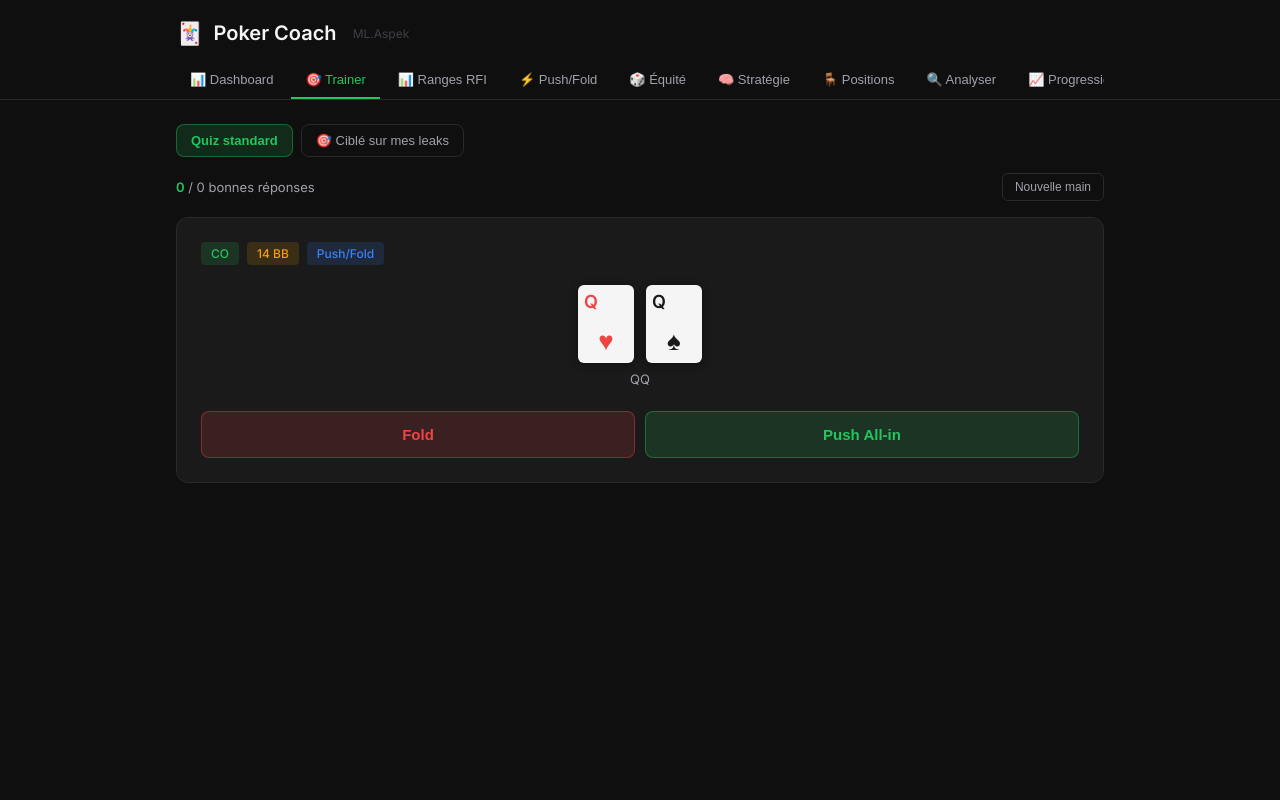
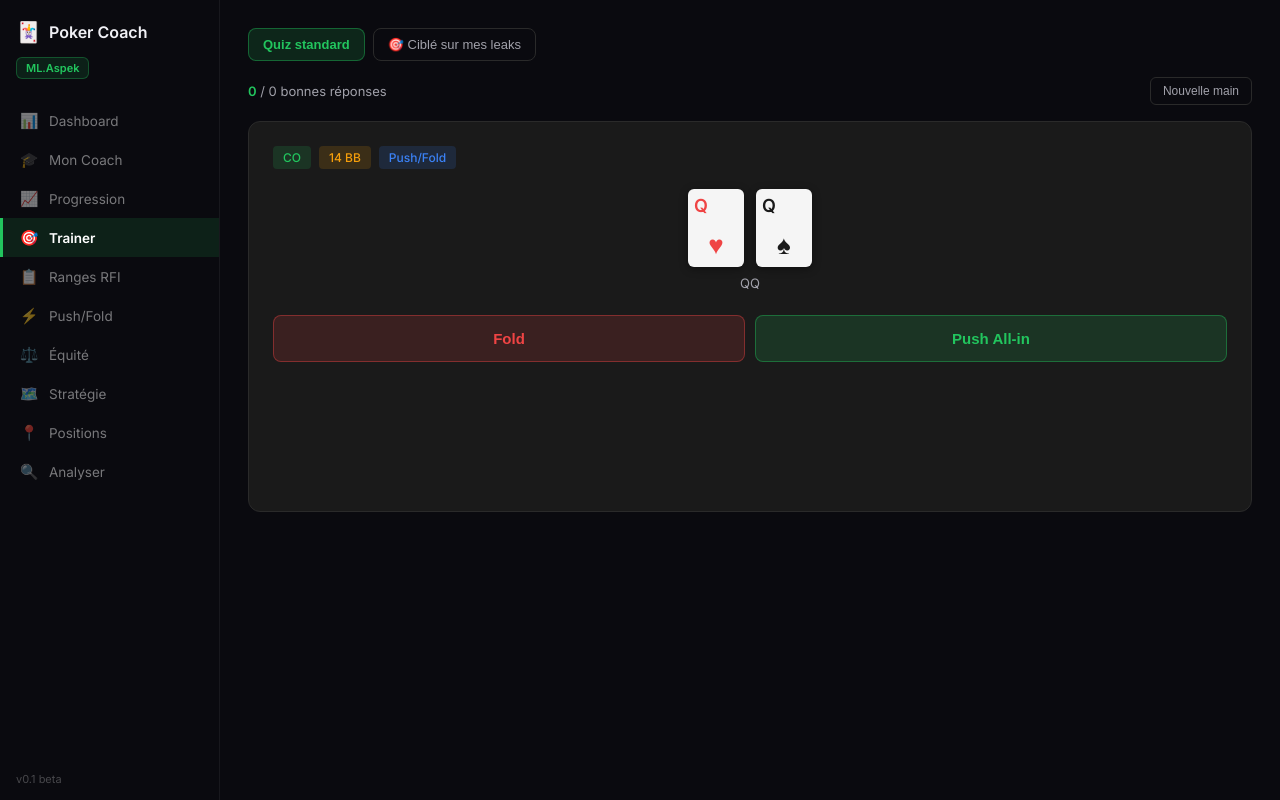
Before and after one commit to Aspekulos/poker-coach, a Next.js app: page / in a window 1280 px wide. Both pictures are taken after a click on the button "🎯 Trainer". Built offline with nearby package versions, Linux system fonts and the light colour scheme; no server answers; the database is empty.

Commit message:
refactor: sidebar navigation + premium dark UI redesign + 3D effects
Co-Authored-By: Claude Opus 4.8 (1M context) <noreply@anthropic.com>

```diff
--- a/app/globals.css
+++ b/app/globals.css
@@ -1,18 +1,55 @@
 @import url('https://fonts.googleapis.com/css2?family=Inter:wght@400;500;600&display=swap');
+
+:root {
+  --bg-base: #0a0a0f;
+  --bg-card: #111118;
+  --bg-card-hover: #16161f;
+  --border: rgba(255, 255, 255, 0.07);
+  --text-primary: #f0f0f5;
+  --text-secondary: rgba(255, 255, 255, 0.5);
+  --accent-green: #22c55e;
+  --accent-red: #ef4444;
+  --accent-orange: #f59e0b;
+  --accent-blue: #3b82f6;
+}
 
 *, *::before, *::after { box-sizing: border-box; margin: 0; padding: 0; }
 
 body {
   font-family: 'Inter', sans-serif;
-  background: #0f0f0f;
-  color: #f5f5f5;
+  background: var(--bg-base);
+  color: var(--text-primary);
   min-height: 100vh;
   -webkit-font-smoothing: antialiased;
 }
 
-::-webkit-scrollbar { width: 5px; height: 5px; }
-::-webkit-scrollbar-track { background: #1a1a1a; }
-::-webkit-scrollbar-thumb { background: #3f3f46; border-radius: 3px; }
+/* Scrollbars custom : fines, discrètes */
+::-webkit-scrollbar { width: 8px; height: 8px; }
+::-webkit-scrollbar-track { background: transparent; }
+::-webkit-scrollbar-thumb { background: rgba(255, 255, 255, 0.1); border-radius: 4px; }
+::-webkit-scrollbar-thumb:hover { background: rgba(255, 255, 255, 0.18); }
+* { scrollbar-width: thin; scrollbar-color: rgba(255, 255, 255, 0.1) transparent; }
+
+/* Carte générique réutilisable */
+.card {
+  background: var(--bg-card);
+  border: 1px solid var(--border);
+  border-radius: 12px;
+}
+
+/* Bouton primaire */
+.btn-primary {
+  background: var(--accent-green);
+  color: #000;
+  font-weight: 700;
+  border: none;
+  border-radius: 8px;
+  padding: 10px 20px;
+  cursor: pointer;
+  transition: filter 0.18s ease, opacity 0.18s ease;
+}
+.btn-primary:hover { filter: brightness(1.08); }
+.btn-primary:disabled { opacity: 0.6; cursor: not-allowed; }
 
 /* Prose styles pour markdown de l'analyseur */
 .prose-poker h2 { color: #22c55e; font-size: 15px; font-weight: 600; margin: 18px 0 8px; }
@@ -30,16 +67,77 @@ body {
 .suit-hearts, .suit-diamonds { color: #ef4444; }
 .suit-spades, .suit-clubs { color: #f5f5f5; }
 
-/* Carte avec léger relief 3D (utilisée par le Dashboard) */
+/* Stat card avec effet tilt 3D au survol (Dashboard) */
 .card-3d {
-  background: linear-gradient(145deg, #1d1d1d, #151515);
-  border: 1px solid #2a2a2a;
+  background: var(--bg-card);
+  border: 1px solid var(--border);
   border-radius: 12px;
   padding: 16px 18px;
-  box-shadow: 0 4px 12px rgba(0, 0, 0, 0.45), inset 0 1px 0 rgba(255, 255, 255, 0.04);
-  transition: transform 0.15s ease, box-shadow 0.15s ease;
+  transform-style: preserve-3d;
+  transition: transform 0.3s ease, box-shadow 0.3s ease;
 }
 .card-3d:hover {
-  transform: translateY(-2px);
-  box-shadow: 0 10px 22px rgba(0, 0, 0, 0.55), inset 0 1px 0 rgba(255, 255, 255, 0.06);
+  transform: perspective(1000px) rotateX(-4deg) rotateY(4deg) translateZ(8px);
+  box-shadow: 0 20px 40px rgba(0, 0, 0, 0.4), 0 0 0 1px rgba(34, 197, 94, 0.15);
 }
+
+/* Flip 3D des cartes de quiz (Trainer) */
+.card-flip-container { perspective: 1000px; }
+.card-flip {
+  position: relative;
+  transform-style: preserve-3d;
+  transition: transform 0.5s ease;
+  display: grid;
+}
+.card-flip > * { grid-area: 1 / 1; }
+.card-flip.flipped { transform: rotateY(180deg); }
+.card-front, .card-back {
+  backface-visibility: hidden;
+  -webkit-backface-visibility: hidden;
+}
+.card-back { transform: rotateY(180deg); }
+
+/* Cellules de la grille RFI : surbrillance fluide au survol */
+.rfi-cell {
+  transition: transform 0.18s ease, box-shadow 0.18s ease, filter 0.18s ease, opacity 0.1s ease;
+}
+.rfi-cell:hover {
+  transform: scale(1.18);
+  box-shadow: 0 0 0 1px var(--accent-green), 0 4px 12px rgba(0, 0, 0, 0.5);
+  filter: brightness(1.18);
+  z-index: 2;
+}
+
+/* Sidebar de navigation */
+.sidebar-item {
+  display: flex;
+  align-items: center;
+  gap: 10px;
+  width: 100%;
+  background: transparent;
+  border: none;
+  border-left: 3px solid transparent;
+  color: rgba(255, 255, 255, 0.45);
+  padding: 10px 16px;
+  font-size: 13.5px;
+  font-family: inherit;
+  text-align: left;
+  cursor: pointer;
+  transition: background 0.15s ease, color 0.15s ease;
+}
+.sidebar-item:hover { background: rgba(255, 255, 255, 0.08); color: var(--text-primary); }
+.sidebar-item:focus-visible { outline: 2px solid var(--accent-green); outline-offset: -2px; }
+.sidebar-item.active {
+  background: rgba(34, 197, 94, 0.12);
+  border-left: 3px solid var(--accent-green);
+  color: #fff;
+  font-weight: 600;
+}
+
+/* Respect des préférences de mouvement réduit */
+@media (prefers-reduced-motion: reduce) {
+  .card-3d, .card-flip, .rfi-cell, .sidebar-item { transition: none !important; }
+  .card-3d:hover { transform: none; }
+  .card-flip.flipped { transition: none; }
+  .rfi-cell:hover { transform: none; }
+}
--- a/app/layout.tsx
+++ b/app/layout.tsx
@@ -9,7 +9,7 @@ export const metadata: Metadata = {
 export default function RootLayout({ children }: { children: React.ReactNode }) {
   return (
     <html lang="fr">
-      <body style={{ background: '#0f0f0f' }}>{children}</body>
+      <body style={{ background: 'var(--bg-base)' }}>{children}</body>
     </html>
   )
 }
--- a/app/page.tsx
+++ b/app/page.tsx
@@ -24,65 +24,84 @@ const ProgressView = dynamic(() => import('@/components/ProgressView'), { ssr: f
 const PlayerCoach = dynamic(() => import('@/components/PlayerCoach'), { ssr: false, loading: Loading })
 const TableMap = dynamic(() => import('@/components/TableMap'), { ssr: false })
 
-type TabId = 'dashboard' | 'trainer' | 'ranges' | 'pushfold' | 'equity' | 'strategy' | 'table' | 'analyze' | 'progress' | 'coach'
+type TabId = 'dashboard' | 'coach' | 'progress' | 'trainer' | 'ranges' | 'pushfold' | 'equity' | 'strategy' | 'table' | 'analyze'
 
-const TABS: { id: TabId; label: string; desc: string }[] = [
-  { id: 'dashboard', label: '📊 Dashboard',    desc: 'Tournois & bankroll' },
-  { id: 'trainer',  label: '🎯 Trainer',      desc: 'Quiz interactif' },
-  { id: 'ranges',   label: '📊 Ranges RFI',   desc: "Grille d'ouvertures" },
-  { id: 'pushfold', label: '⚡ Push/Fold',     desc: 'Nash < 15BB' },
-  { id: 'equity',   label: '🎲 Équité',        desc: 'Calculateur' },
-  { id: 'strategy', label: '🧠 Stratégie',    desc: 'Par position' },
-  { id: 'table',    label: '🪑 Positions',    desc: 'Repère visuel' },
-  { id: 'analyze',  label: '🔍 Analyser',      desc: 'Main Winamax' },
-  { id: 'progress', label: '📈 Progression',   desc: 'Historique & stats' },
-  { id: 'coach',    label: '🎓 Mon Coach',     desc: 'Coaching personnalisé' },
+const NAV: { id: TabId; icon: string; label: string }[] = [
+  { id: 'dashboard', icon: '📊', label: 'Dashboard' },
+  { id: 'coach',     icon: '🎓', label: 'Mon Coach' },
+  { id: 'progress',  icon: '📈', label: 'Progression' },
+  { id: 'trainer',   icon: '🎯', label: 'Trainer' },
+  { id: 'ranges',    icon: '📋', label: 'Ranges RFI' },
+  { id: 'pushfold',  icon: '⚡', label: 'Push/Fold' },
+  { id: 'equity',    icon: '⚖️', label: 'Équité' },
+  { id: 'strategy',  icon: '🗺️', label: 'Stratégie' },
+  { id: 'table',     icon: '📍', label: 'Positions' },
+  { id: 'analyze',   icon: '🔍', label: 'Analyser' },
 ]
 
 export default function Home() {
   const [activeTab, setActiveTab] = useState<TabId>('dashboard')
 
   return (
-    <div style={{ minHeight: '100vh', background: '#0f0f0f' }}>
-      {/* Header */}
-      <header style={{ background: '#0f0f0f', borderBottom: '1px solid #2a2a2a' }}>
-        <div style={{ maxWidth: 960, margin: '0 auto', padding: '20px 16px 0' }}>
-          <div style={{ display: 'flex', alignItems: 'center', gap: 10, marginBottom: 16 }}>
-            <span style={{ fontSize: 22 }}>🃏</span>
-            <h1 style={{ fontSize: 20, fontWeight: 600, color: '#f5f5f5' }}>Poker Coach</h1>
-            <span style={{ fontSize: 12, color: '#3f3f46', marginLeft: 6 }}>ML.Aspek</span>
+    <div style={{ display: 'flex', height: '100vh', background: 'var(--bg-base)' }}>
+      {/* ───────────── Sidebar ───────────── */}
+      <aside
+        style={{
+          width: 220,
+          flexShrink: 0,
+          height: '100vh',
+          background: '#0a0a0f',
+          borderRight: '1px solid rgba(255,255,255,0.06)',
+          display: 'flex',
+          flexDirection: 'column',
+        }}
+      >
+        {/* Logo + badge joueur */}
+        <div style={{ padding: '20px 16px 18px' }}>
+          <div style={{ display: 'flex', alignItems: 'center', gap: 8, marginBottom: 12 }}>
+            <span style={{ fontSize: 20 }}>🃏</span>
+            <h1 style={{ fontSize: 16, fontWeight: 600, color: 'var(--text-primary)' }}>Poker Coach</h1>
+          </div>
+          <span
+            style={{
+              display: 'inline-block',
+              background: 'rgba(34,197,94,0.12)',
+              color: '#22c55e',
+              border: '1px solid rgba(34,197,94,0.3)',
+              borderRadius: 6,
+              padding: '3px 9px',
+              fontSize: 11,
+              fontWeight: 600,
+            }}
+          >
+            ML.Aspek
+          </span>
         </div>
 
-          <nav style={{ display: 'flex', overflowX: 'auto', gap: 4 }}>
-            {TABS.map(tab => {
-              const active = activeTab === tab.id
-              return (
+        {/* Navigation */}
+        <nav style={{ flex: 1, overflowY: 'auto', paddingTop: 4 }}>
+          {NAV.map(item => (
             <button
-                  key={tab.id}
-                  onClick={() => setActiveTab(tab.id)}
-                  style={{
-                    background: 'transparent',
-                    color: active ? '#22c55e' : '#a1a1aa',
-                    border: 'none',
-                    borderBottom: active ? '2px solid #22c55e' : '2px solid transparent',
-                    padding: '10px 14px',
-                    fontSize: 13,
-                    fontWeight: active ? 500 : 400,
-                    cursor: 'pointer',
-                    whiteSpace: 'nowrap',
-                    transition: 'all 0.15s ease',
-                  }}
+              key={item.id}
+              onClick={() => setActiveTab(item.id)}
+              aria-current={activeTab === item.id ? 'page' : undefined}
+              className={`sidebar-item${activeTab === item.id ? ' active' : ''}`}
             >
-                  {tab.label}
+              <span style={{ fontSize: 15, width: 20, textAlign: 'center' }}>{item.icon}</span>
+              <span>{item.label}</span>
             </button>
-              )
-            })}
+          ))}
         </nav>
+
+        {/* Footer version */}
+        <div style={{ padding: '14px 16px', fontSize: 11, color: 'rgba(255,255,255,0.25)' }}>
+          v0.1 beta
         </div>
-      </header>
+      </aside>
 
-      {/* Contenu */}
-      <main style={{ maxWidth: 960, margin: '0 auto', padding: '24px 16px' }}>
+      {/* ───────────── Contenu principal ───────────── */}
+      <main style={{ flex: 1, overflowY: 'auto', height: '100vh' }}>
+        <div style={{ maxWidth: 1100, margin: '0 auto', padding: '28px 28px 48px' }}>
           {activeTab === 'dashboard' && <Dashboard />}
           {activeTab === 'trainer' && <Trainer />}
           {activeTab === 'ranges' && <RangeMatrix />}
@@ -93,6 +112,7 @@ export default function Home() {
           {activeTab === 'analyze' && <HandAnalyzer />}
           {activeTab === 'progress' && <ProgressView />}
           {activeTab === 'coach' && <PlayerCoach />}
+        </div>
       </main>
     </div>
   )
--- a/components/ProgressView.tsx
+++ b/components/ProgressView.tsx
@@ -2,7 +2,7 @@
 
 import { useEffect, useState } from 'react'
 import ReactMarkdown from 'react-markdown'
-import { LineChart, Line, XAxis, YAxis, Tooltip, ResponsiveContainer, ReferenceLine } from 'recharts'
+import { LineChart, Line, XAxis, YAxis, Tooltip, ResponsiveContainer, ReferenceLine, CartesianGrid } from 'recharts'
 import { getAnalysisHistory, AnalysisRecord } from '@/lib/supabase'
 
 function formatDate(iso?: string): string {
@@ -263,6 +263,7 @@ export default function ProgressView() {
           </p>
           <ResponsiveContainer width="100%" height={180}>
             <LineChart data={chartData} margin={{ top: 4, right: 8, bottom: 0, left: -20 }}>
+              <CartesianGrid stroke="rgba(255,255,255,0.05)" strokeDasharray="3 3" vertical={false} />
               <XAxis
                 dataKey="date"
                 tick={{ fontSize: 11, fill: '#3f3f46' }}
--- a/components/RangeMatrix.tsx
+++ b/components/RangeMatrix.tsx
@@ -91,6 +91,7 @@ export default function RangeMatrix() {
               return (
                 <div
                   key={`${i}-${j}`}
+                  className="rfi-cell"
                   onMouseEnter={(e) => {
                     setHoveredHand(hand)
                     const rect = e.currentTarget.getBoundingClientRect()
@@ -112,7 +113,6 @@ export default function RangeMatrix() {
                     borderRadius: 2,
                     cursor: 'pointer',
                     opacity: dimmed ? 0.15 : 1,
-                    transition: 'opacity 0.1s ease',
                   }}
                 >
                   {hand}
--- a/components/Trainer.tsx
+++ b/components/Trainer.tsx
@@ -177,6 +177,42 @@ function StandardTrainer() {
     ? RFI_COLORS[spot.position as RFIPosition] ?? RFI_COLORS.Fold
     : { bg: 'rgba(34,197,94,0.15)', text: '#22c55e', label: spot.position }
 
+  // Faces partagées entre le recto (question) et le verso (résultat) du flip
+  const faceStyle: React.CSSProperties = {
+    background: '#1a1a1a',
+    border: '1px solid #2a2a2a',
+    borderRadius: 12,
+    padding: 24,
+  }
+
+  const badges = (
+    <div style={{ display: 'flex', gap: 8, marginBottom: 20, flexWrap: 'wrap' }}>
+      <span style={{ background: posColor.bg, color: posColor.text, padding: '4px 10px', borderRadius: 4, fontSize: 12, fontWeight: 500 }}>
+        {spot.position}
+      </span>
+      {spot.mode === 'pushfold' && (
+        <span style={{ background: 'rgba(245,158,11,0.15)', color: '#f59e0b', padding: '4px 10px', borderRadius: 4, fontSize: 12, fontWeight: 500 }}>
+          {spot.stackBB} BB
+        </span>
+      )}
+      <span style={{ background: 'rgba(59,130,246,0.15)', color: '#3b82f6', padding: '4px 10px', borderRadius: 4, fontSize: 12, fontWeight: 500 }}>
+        {spot.mode === 'rfi' ? 'RFI Open' : 'Push/Fold'}
+      </span>
+    </div>
+  )
+
+  const handVisual = (
+    <>
+      <div style={{ display: 'flex', justifyContent: 'center', gap: 12, marginBottom: 8 }}>
+        <CardVisual {...card1} />
+        <CardVisual {...card2} />
+      </div>
+      <p style={{ textAlign: 'center', fontSize: 13, color: '#a1a1aa', marginBottom: 24 }}>
+        {spot.hand}
+      </p>
+    </>
+  )
+
   return (
     <div>
       {/* Header */}
@@ -200,68 +236,13 @@ function StandardTrainer() {
         </button>
       </div>
 
-      {/* Card principal */}
-      <div
-        style={{
-          background: '#1a1a1a',
-          border: '1px solid #2a2a2a',
-          borderRadius: 12,
-          padding: 24,
-        }}
-      >
-        {/* Badges */}
-        <div style={{ display: 'flex', gap: 8, marginBottom: 20, flexWrap: 'wrap' }}>
-          <span
-            style={{
-              background: posColor.bg,
-              color: posColor.text,
-              padding: '4px 10px',
-              borderRadius: 4,
-              fontSize: 12,
-              fontWeight: 500,
-            }}
-          >
-            {spot.position}
-          </span>
-          {spot.mode === 'pushfold' && (
-            <span
-              style={{
-                background: 'rgba(245,158,11,0.15)',
-                color: '#f59e0b',
-                padding: '4px 10px',
-                borderRadius: 4,
-                fontSize: 12,
-                fontWeight: 500,
-              }}
-            >
-              {spot.stackBB} BB
-            </span>
-          )}
-          <span
-            style={{
-              background: 'rgba(59,130,246,0.15)',
-              color: '#3b82f6',
-              padding: '4px 10px',
-              borderRadius: 4,
-              fontSize: 12,
-              fontWeight: 500,
-            }}
-          >
-            {spot.mode === 'rfi' ? 'RFI Open' : 'Push/Fold'}
-          </span>
-        </div>
-
-        {/* Main visuelle */}
-        <div style={{ display: 'flex', justifyContent: 'center', gap: 12, marginBottom: 8 }}>
-          <CardVisual {...card1} />
-          <CardVisual {...card2} />
-        </div>
-        <p style={{ textAlign: 'center', fontSize: 13, color: '#a1a1aa', marginBottom: 24 }}>
-          {spot.hand}
-        </p>
-
-        {/* Actions */}
-        {!answered ? (
+      {/* Card principal — flip 3D à la révélation de la réponse */}
+      <div className="card-flip-container">
+        <div className={`card-flip${answered ? ' flipped' : ''}`}>
+          {/* RECTO — question + actions */}
+          <div className="card-front" style={{ ...faceStyle, pointerEvents: answered ? 'none' : 'auto' }}>
+            {badges}
+            {handVisual}
             <div style={{ display: 'grid', gridTemplateColumns: '1fr 1fr', gap: 10 }}>
               <button
                 onClick={() => handleAnswer('fold')}
@@ -296,8 +277,12 @@ function StandardTrainer() {
                 {spot.mode === 'rfi' ? 'Raise 2.5 BB' : 'Push All-in'}
               </button>
             </div>
-        ) : (
-          <div>
+          </div>
+
+          {/* VERSO — résultat + explication */}
+          <div className="card-back" style={{ ...faceStyle, pointerEvents: answered ? 'auto' : 'none' }}>
+            {badges}
+            {handVisual}
             <div
               style={{
                 background: isCorrect ? 'rgba(34,197,94,0.12)' : 'rgba(239,68,68,0.10)',
@@ -329,9 +314,6 @@ function StandardTrainer() {
                 {spot.explanation}
               </div>
             ) : (
-              // Bonne réponse + explication (affiché uniquement sur erreur).
-              // Équivalent inline du snippet Tailwind : bg-gray-800,
-              // border-gray-600, text-green-400, text-gray-300.
               <div
                 style={{
                   marginTop: 12,
@@ -367,7 +349,7 @@ function StandardTrainer() {
               Main suivante →
             </button>
           </div>
-        )}
+        </div>
       </div>
     </div>
   )
```
Also changed, not shown: components/PlayerCoach.tsx (+7 -1 lines). Lines whose indentation alone changed are shown as unchanged.
